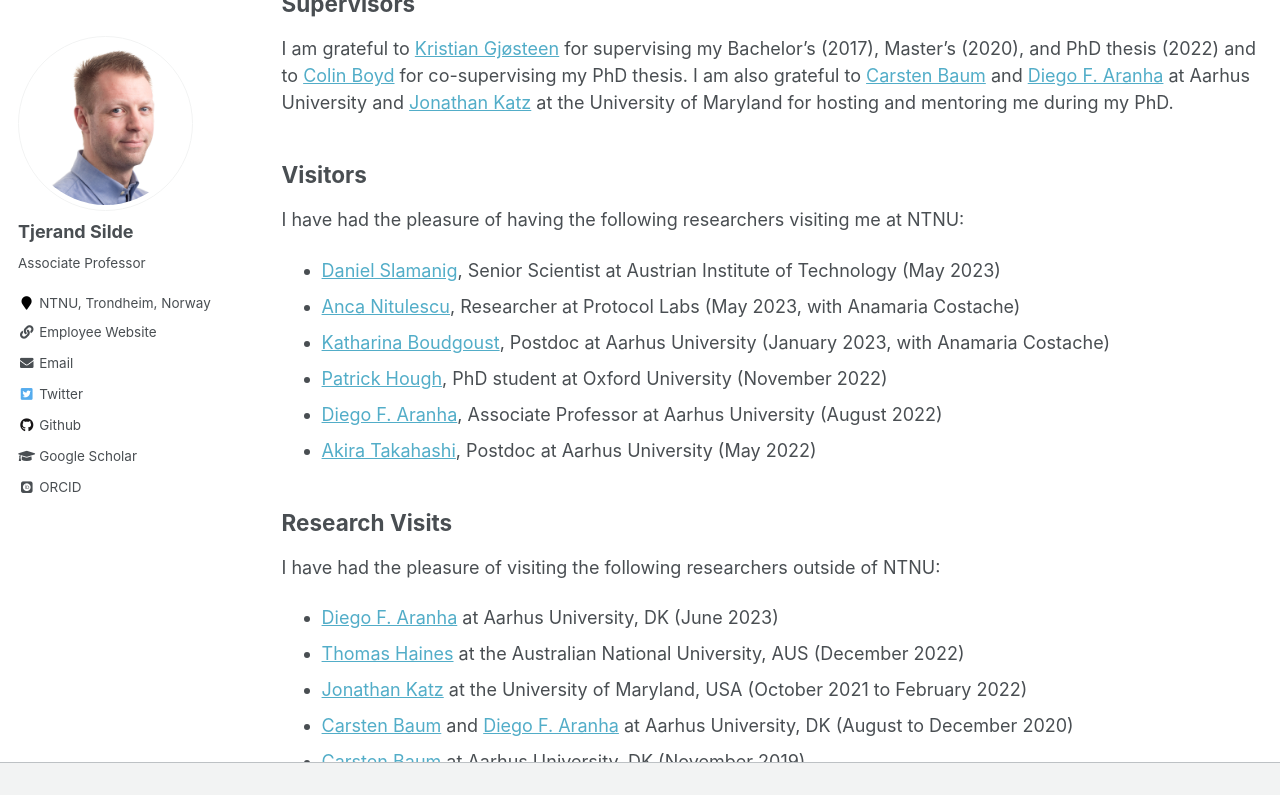
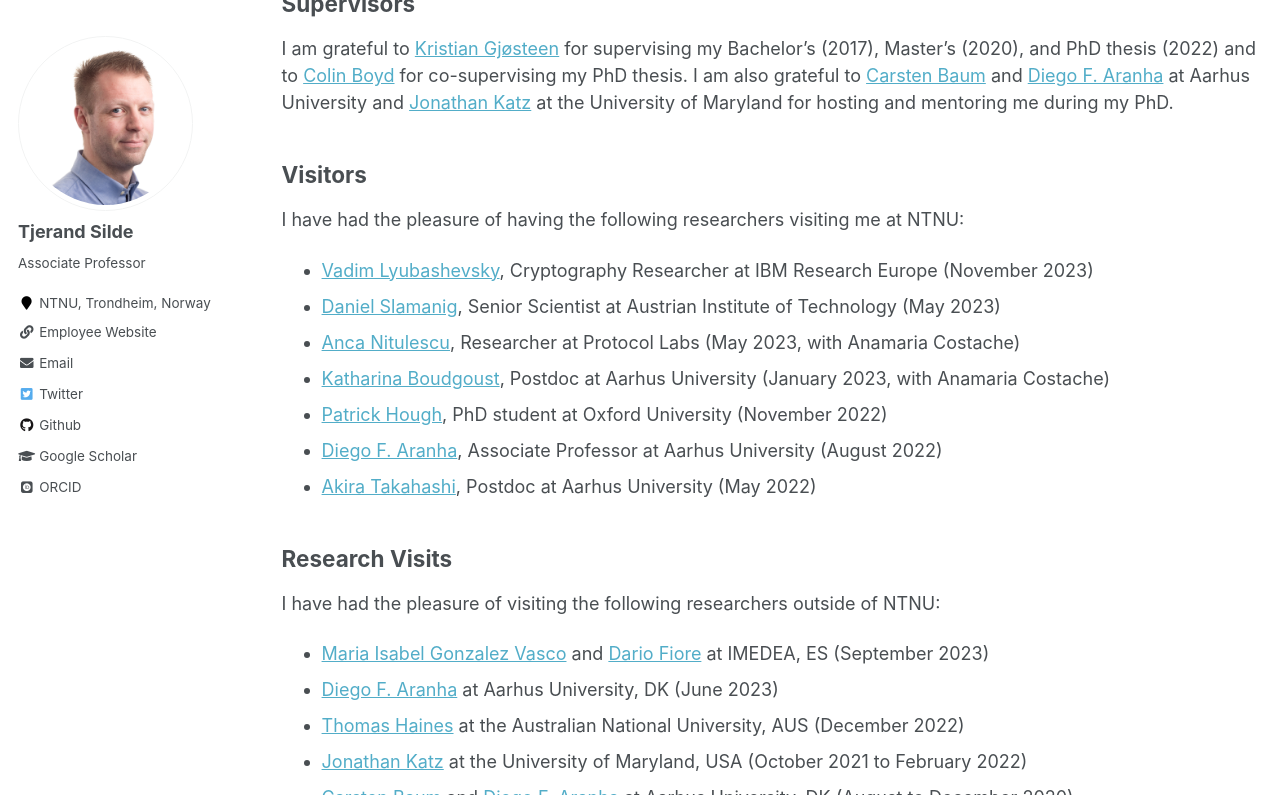
Before and after one commit to tjesi/tjesi.github.io, a Jekyll site: the page built from _pages/people.md, in a window 1280 px wide and 900 px high, scrolled down 1011 px, cut to the strip 0-795 px from the top of the window. Built offline with Jekyll 4.4.1, drawn with Linux system fonts in a browser that asks for light colours; some web fonts are replaced.

Commit message:
Update people.md

```diff
--- a/_pages/people.md
+++ b/_pages/people.md
@@ -33,6 +33,7 @@ I am grateful to [Kristian Gjøsteen](https://www.ntnu.edu/employees/kristian.gj
 ## Visitors
 
 I have had the pleasure of having the following researchers visiting me at NTNU:
+- [Vadim Lyubashevsky](https://research.ibm.com/people/vadim-lyubashevsky), Cryptography Researcher at IBM Research Europe (November 2023)
 - [Daniel Slamanig](https://danielslamanig.info), Senior Scientist at Austrian Institute of Technology (May 2023)
 - [Anca Nitulescu](https://www.di.ens.fr/~nitulesc), Researcher at Protocol Labs (May 2023, with Anamaria Costache)
 - [Katharina Boudgoust](https://katinkabou.github.io), Postdoc at Aarhus University (January 2023, with Anamaria Costache)
@@ -43,6 +44,7 @@ I have had the pleasure of having the following researchers visiting me at NTNU:
 ## Research Visits
 
 I have had the pleasure of visiting the following researchers outside of NTNU:
+- [Maria Isabel Gonzalez Vasco](https://sites.google.com/site/maribelurjc) and [Dario Fiore](https://www.dariofiore.it) at IMEDEA, ES (September 2023)
 - [Diego F. Aranha](https://dfaranha.github.io) at Aarhus University, DK (June 2023)
 - [Thomas Haines](https://cecc.anu.edu.au/people/thomas-haines) at the Australian National University, AUS (December 2022)
 - [Jonathan Katz](https://www.cs.umd.edu/~jkatz) at the University of Maryland, USA (October 2021 to February 2022)
```
